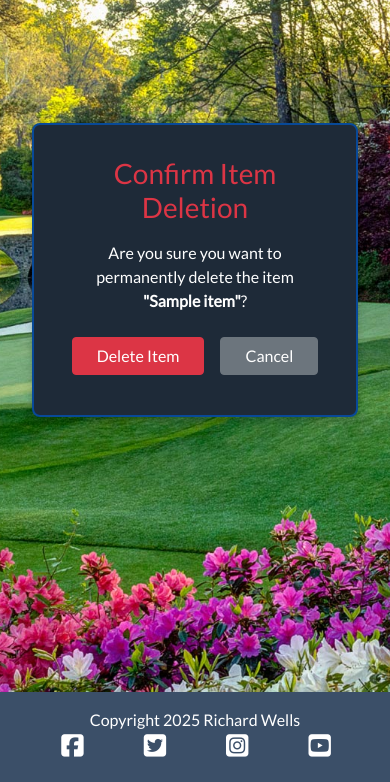
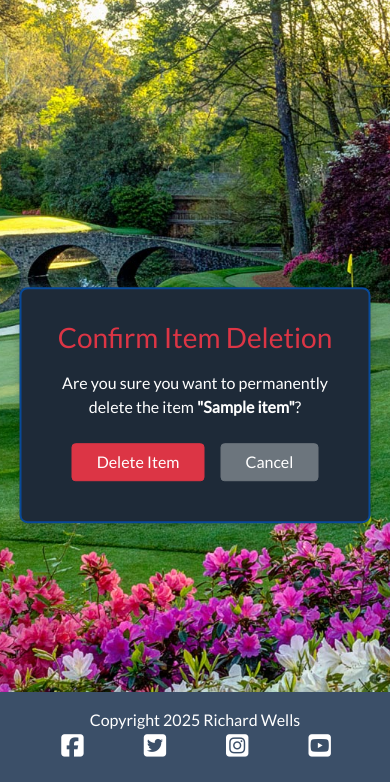
Before and after one commit to Richard-L4/Green_Jacket, a Django app: page /items/delete/1/ in a window 390 px wide. Shown: the part 152-934 px from the top of the page. Run offline with Django 3.2, Linux system fonts and the light colour scheme; a user stored in the database is signed in; tables that the repository leaves empty hold one stand-in row (values such as "Sample post"); some libraries are stand-ins or nearby versions.

Commit message:
add comments to several file and an image to readme

```diff
--- a/checkout/static/checkout/css/checkout.css
+++ b/checkout/static/checkout/css/checkout.css
@@ -54,6 +54,7 @@
     left: 0;
     width: 100%;
     height: 100%;
+    /* Background color changed to a darker shade for better contrast */
     background: rgba(46, 59, 75, 0.999)
 ;
     z-index: 9999;
--- a/static/css/base.css
+++ b/static/css/base.css
@@ -25,16 +25,18 @@
     font-weight: bold;
     color: #006400; /* Dark green */
 }
+
 /* to change the color of the text in the banner */
+
 .free-shipping-text {
   color: white;
 }
 
 /* change the depth of the banner */
+
 #delivery-banner .col {
   padding: 0.0625rem 0; /* 20px top and bottom padding */
 }
-
 
 .main-logo-link {
     width: fit-content;
@@ -47,6 +49,7 @@
 
 /* css for drop down menu tabs */
 /* Full reset for dropdown menu */
+
 .dropdown-menu {
     padding: 0 !important;
     margin: 0 !important;
@@ -57,6 +60,7 @@
 }
 
 /* Tighten individual dropdown items */
+
 .dropdown-menu .dropdown-item {
     padding: 0.5rem 1rem !important; /* restore consistent spacing */
     margin: 0 !important;
@@ -67,13 +71,13 @@
 }
 
 /* Hover styles */
+
 .dropdown-menu .dropdown-item:hover,
 .dropdown-menu .dropdown-item:focus {
     background-color: white !important;
     color: black !important;
     border: none !important;
 }
-
 
 .home-title {
     background:  #3b4f68;
@@ -83,7 +87,6 @@
     text-align: center;
     margin-bottom: 1.5rem; /* optional spacing from next element */
 }
-
 
 .shop-now-button {
     background: #3b4f68;
@@ -131,24 +134,25 @@
     background:  #3b4f68 !important;
 }
 
+/* who we are page to push footer down */
 
-/* who we are page to push footer down */
 .about {
     min-height: 100vh;
     padding-top: 9.375rem;
 }
 
 /* style for google maps */
+
 #google-map {
     width: 100%;
     border: 0;
 }
 
+/* custom hover for itmes page */
 
-/* custom hover for itmes page */
 .hover-shadow {
   transition: all 0.3s ease-in-out;
-  border-radius: 0.5rem; /* add rounded corners */
+  border-radius: 0.5rem;            /* add rounded corners */
   box-shadow: 0 0.5rem 1.5rem rgba(0, 0, 0, 0.35);
   border: 0.125rem solid #3b4f68; /* strong black border */
 }
@@ -159,9 +163,10 @@
 }
 
 /* For no-hover elements — bigger shadow always, NO hover effect */
+
 .no-hover.hover-shadow {
   box-shadow: 0 0.75rem 1.5rem rgba(0, 0, 0, 0.50); /* bigger shadow by default */
-  transition: none !important; /* disable transition */
+  transition: none !important;                        /* disable transition */
 }
 
 .no-hover.hover-shadow:hover {
@@ -169,24 +174,18 @@
   transform: none !important; /* disable scale */
 }
 
-
 .table-bordered thead.thead-dark th {
     border-color: #3b4f68 !important;
 }
-
 
 .no-border {
     border: none !important;
     box-shadow: none !important;
 }
 
-
-
 .checkout-buttons-wrapper {
     margin-top: 5rem;
 }
-
-
 
 #about-page {
   min-height: 100vh;
@@ -281,7 +280,6 @@
    background-color: #084998 !important;
 }
 
-
 #delete-page {
   min-height: 100vh;
   display: flex;
@@ -295,20 +293,17 @@
   padding-left: 1.25rem;
 }
 
-
 #delete-box {
-  background-color: #f9f9f9;      /* light gray background */
-  border: 2px solid #084998;      /* blue border */
-  border-radius: 0.5rem;             /* rounded corners */
-  padding: 2rem;                  /* spacing inside */
-  max-width: 37.5rem;               /* width limit */
-  margin: 2rem auto;              /* center horizontally with margin */
+  background-color: #f9f9f9;                    /* light gray background */
+  border: 2px solid #084998;                    /* blue border */
+  border-radius: 0.5rem;                          /* rounded corners */
+  padding: 2rem;                                  /* spacing inside */
+  max-width: 37.5rem;                             /* width limit */
+  margin: 2rem auto;                              /* center horizontally with margin */
   box-shadow: 0 0.25rem 0.5rem rgba(0,0,0,0.1); /* subtle shadow */
-  color: #333;                   /* dark text */
-  text-align: center;            /* center text */
+  color: #333;                                  /* dark text */
+  text-align: center;                             /* center text */
 }
-
-
 
 #delete-page form button,
 #delete-page form a {
@@ -352,6 +347,7 @@
 }
 
 /* style for current image of edit item */
+
 #current-image {
     max-height: 12.5rem;
 }
@@ -365,31 +361,36 @@
     display: none;
 }
 
-
-
 #item-box {
+  position: absolute;
+  top: 50%;
+  left: 50%;
+  transform: translate(-50%, -50%);
   background-color: #1e2a38;
   color: white;
   border: 0.125rem solid #084998;
   border-radius: 0.5rem;
   padding: 2rem;
   max-width: 37.5rem;
-  width: 100%;
-  box-shadow: 0 0.25rem 0.5rem rgba(0,0,0,0.2);
+  width: 90%; /* Slightly smaller than 100% for mobile screens */
+  box-shadow: 0 0.25rem 0.5rem rgba(0, 0, 0, 0.2);
 }
 
+
 /* to keep the item name on one line in item deletion box */
+
 .no-wrap {
   white-space: nowrap;
 }
 
 /* ID styling to keep back to clubhouse tab on small screens to left in line with other tabs */
+
 #back-to-main {
     padding-left: 0;
 }
 
+/*  custom button style for leave a review */
 
-/*  custom button style for leave a review */
 a.btn.custom {
     color: #fff !important;
     background-color: #3b4f68 !important;
@@ -400,7 +401,6 @@
     background-color: #811c7a !important;
     border-color: #811c7a !important;
 }
-
 
 .overlay {
 	height: 100%;
@@ -436,6 +436,7 @@
 }
 
 /* Modal backdrop covering the page */
+
 .custom-modal-backdrop {
   position: fixed;
   top: 0;
@@ -447,12 +448,12 @@
   align-items: center;
   justify-content: center;
   z-index: 1050;
-  padding: 1rem; /* Adds breathing room on smaller screens */
+  padding: 1rem;                          /* Adds breathing room on smaller screens */
   box-sizing: border-box;
 }
 
+/* Centered modal box */
 
-/* Centered modal box */
 .custom-modal-form {
   position: relative;
   background: white;
@@ -473,12 +474,13 @@
 }
 
 /* Pushes the footer to the bottom of review html */
+
 #main-content {
-  padding-top: 10.25rem;  /* push below navbar */
+  padding-top: 10.25rem;              /* push below navbar */
   min-height: calc(100vh - 5.625rem); /* full viewport minus footer */
   display: flex;
-  justify-content: center;  /* horizontal center */
-  align-items: center;      /* vertical center */
+  justify-content: center;            /* horizontal center */
+  align-items: center;                /* vertical center */
   box-sizing: border-box;
   padding-bottom: 1rem;
   text-align: center;
@@ -492,7 +494,6 @@
   max-width: 31.25rem;
   width: 100%;
 }
-
 
 /* ------------------------------- bootstrap toasts */
 
@@ -512,6 +513,7 @@
 }
 
 /* from CSS-tricks.com: https://css-tricks.com/snippets/css/css-triangle/ */
+
 .arrow-up {
     width: 0;
     height: 0;
@@ -524,6 +526,7 @@
 }
 
 /* Convenience classes - colors copied from Bootstrap */
+
 .arrow-primary {
     border-bottom-color: #007bff !important;
 }
@@ -562,13 +565,20 @@
     overflow-y: auto;
 }
 
-
-
 /* -------------------------------- Media Queries */
 
 
+/* Media query for small screens */
+
+@media (max-width: 576px) {
+  #item-box {
+    top: 66%;
+  }
+}
+
 /* Slightly larger container on xl screens */
 /* Between 974px and 1199px */
+
 @media (min-width: 974px) and (max-width: 1199px) {
   .container {
     max-width: 80%;
@@ -580,6 +590,7 @@
 }
 
 /* From 1200px and above */
+
 @media (min-width: 1200px) {
   .container {
     max-width: 80%;
@@ -591,12 +602,11 @@
   }
 }
 
-
 /* Allauth form formatting */
 
 .allauth-form-inner-content p {
     margin-top: 1.5rem; /* mt-4 */
-    color: #6c757d; /* text-secondary */
+    color: #6c757d;   /* text-secondary */
 }
 
 .allauth-form-inner-content input {
@@ -687,9 +697,7 @@
     align-items: center;
 }
 
-
 /* Form content box styling */
-
 
 .form-box {
   background-color: white;
@@ -707,8 +715,8 @@
   margin-right: auto;
 }
 
+/* Footer styling */
 
-/* Footer styling */
 footer {
     background: #3b4f68;
     /* Let the body background show through */
@@ -717,7 +725,6 @@
     text-align: center;
     height: 5.625rem;
 }
-
 
 #social-networks {
     text-align: center;
@@ -735,6 +742,7 @@
 }
 
 /* Specific platform colors */
+
 #social-networks .facebook i {
     color: white;
     /* Facebook blue */
@@ -755,8 +763,8 @@
     /* Instagram orange */
 }
 
+/* fixed top navbar only on medium and up */
 
-/* fixed top navbar only on medium and up */
 @media (min-width: 992px) {
     .fixed-top-desktop-only {
         position: fixed;
@@ -772,6 +780,7 @@
 }
 
 /* pad the top a bit when navbar is collapsed on mobile & logout page footer */
+
 @media (max-width: 991px) {
     .header-container {
         padding-top: 7.25rem;
```
Also changed, not shown: checkout/static/checkout/js/stripe_elements.js (+11 -0 lines), README.md, static/images/p4-item-details-logged-in-norm-user.png (added).
